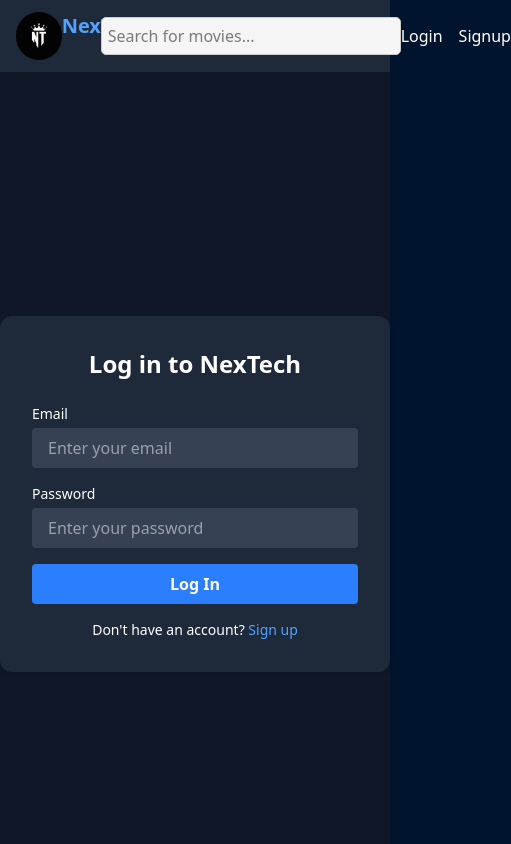
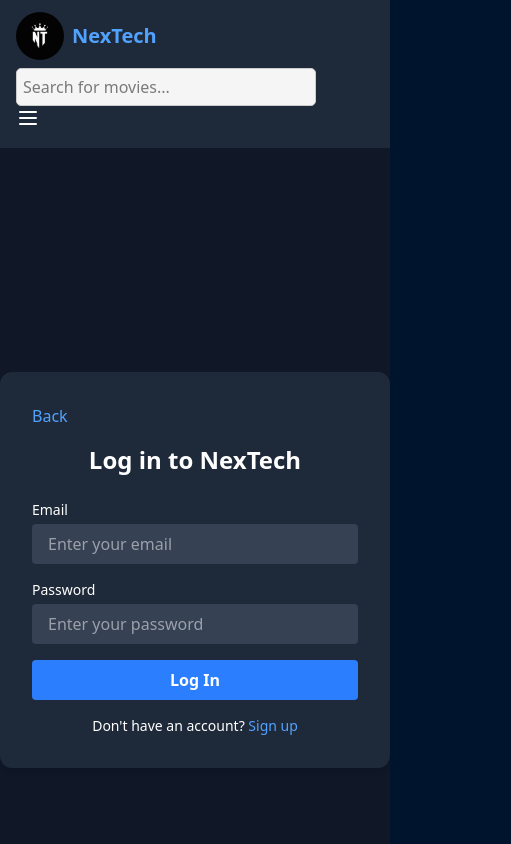
Before and after one commit to jax-screech/react-movie-capstone, a React (Vite) app: page /login in a window 390 px wide. Shown: the top 844 px of the page, 511 px wide, since content can reach past the window. Built offline with nearby package versions, Linux system fonts and the light colour scheme; no server answers.

Commit message:
prompted the user to signup

```diff
--- a/package.json
+++ b/package.json
@@ -14,6 +14,7 @@
     "firebase": "^11.7.1",
     "react": "^19.1.0",
     "react-dom": "^19.1.0",
+    "react-firebase-hooks": "^5.1.1",
     "react-router-dom": "^7.6.0",
     "tailwindcss": "^4.1.6"
   },
--- a/src/App.jsx
+++ b/src/App.jsx
@@ -6,11 +6,13 @@ import Navbar from "./components/Navbar.jsx";
 import Footer from "./components/Footer.jsx";
 import HomePage from "./pages/Home.jsx";
 import Genres from "./pages/Genres.jsx";
+import Account from "./pages/Account.jsx";
 
 const App = () => {
   return (
     <Router>
       <Navbar />
+      <Account />
       <Routes>
         <Route path="/" element={<HomePage />} />
         <Route path="/login" element={<Login />} />
--- a/src/components/Navbar.jsx
+++ b/src/components/Navbar.jsx
@@ -4,16 +4,49 @@ import Logo from "../assets/logo.jpeg"
 import Searchbar from "./Searchbar";
 
 const Navbar = () => {
+  const [isMenuOpen, setIsMenuOpen] = React.useState(false);
+
   return (
-    <nav className="bg-gray-800 text-white px-4 py-3 flex justify-between items-center">
-      <div className="flex">
+    <nav className="bg-gray-800 text-white px-4 py-3 flex flex-wrap items-center justify-between">
+      <div className="flex items-center space-x-2">
         <img src={Logo} alt="logo" className="rounded-full h-12 w-12" />
         <p className="text-xl font-bold text-blue-400">NexTech</p>
       </div>
-      <Searchbar />
-      <div className="space-x-4">
-        <Link to="/login" className="hover:text-blue-300">Login</Link>
-        <Link to="/signup" className="hover:text-blue-300">Signup</Link>
+      <div className="w-full md:w-auto mt-2 md:mt-0">
+        <Searchbar />
+      </div>
+      <div className="md:hidden">
+        <button
+          onClick={() => setIsMenuOpen(!isMenuOpen)}
+          className="text-white focus:outline-none"
+        >
+          <svg
+            className="w-6 h-6"
+            fill="none"
+            stroke="currentColor"
+            viewBox="0 0 24 24"
+            xmlns="http://www.w3.org/2000/svg"
+          >
+            <path
+              strokeLinecap="round"
+              strokeLinejoin="round"
+              strokeWidth={2}
+              d={isMenuOpen ? "M6 18L18 6M6 6l12 12" : "M4 6h16M4 12h16M4 18h16"}
+            />
+          </svg>
+        </button>
+      </div>
+      <div
+        className={`${
+          isMenuOpen ? "block" : "hidden"
+        } w-full md:flex md:items-center md:space-x-4 mt-2 md:mt-0`}
+      >
+        <Link to="/login" className="block md:inline hover:text-blue-300">
+          Login
+        </Link>
+        <Link to="/signup" className="block md:inline hover:text-blue-300">
+          Signup
+        </Link>
       </div>
     </nav>
   );
--- /dev/null
+++ b/src/pages/Account.jsx
@@ -0,0 +1,15 @@
+// src/components/PrivateRoute.js
+import React from 'react';
+import { Navigate } from 'react-router-dom';
+import { useAuthState } from 'react-firebase-hooks/auth';
+import { auth } from '../firebaseConfig';
+
+const Account = ({ children }) => {
+  const [user, loading] = useAuthState(auth);
+
+  if (loading) return <div className="text-white p-4">Loading...</div>;
+
+  return user ? children : <Navigate to="/login" />;
+};
+
+export default Account;
--- a/src/pages/Home.jsx
+++ b/src/pages/Home.jsx
@@ -1,5 +1,5 @@
 import React from "react";
-
+import { Link } from "react-router-dom";
 import FeaturedMovie from '../assets/lucifer.jpeg';
 import FeaturedMovie2 from '../assets/henry.jpeg';
 import FeaturedMovie3 from '../assets/gs.jpeg';
@@ -23,10 +23,13 @@ const Home = () => {
 
   return (
     <div className="bg-gray-900 text-white p-6 min-h-screen">
-      <h1 className="text-3xl font-bold mb-4">Welcome to NexTech Movies</h1>
-      <button className="bg-blue-500 hover:bg-blue-600 text-white font-semibold px-4 py-2 rounded mb-6">
-        Get Started
-      </button>
+      <div className="ml-100">
+        <h1 className="text-3xl font-bold mb-4">Welcome to NexTech Movies</h1>
+        <p>Get Started with us inorder to see more</p>
+        <Link to="/signup" className="bg-blue-600 rounded-lg px-3 py-1 ml-20 mt-4 hover:text-blue-300">
+          Get Started
+        </Link>
+      </div>
 
       <div>
         <h2 className="text-2xl font-semibold mb-4">Featured Movies</h2>
--- a/src/pages/Signin.jsx
+++ b/src/pages/Signin.jsx
@@ -23,6 +23,10 @@ const Signin = () => {
   return (
     <div className="flex items-center justify-center min-h-screen bg-gray-900 text-white">
       <div className="bg-gray-800 p-8 rounded-xl shadow-md w-full max-w-md">
+          <button
+            onClick={() => navigate(-1)}
+            className="mb-4 text-blue-400 hover:underline"
+          >Back</button>
         <h2 className="text-2xl font-bold mb-6 text-center">Log in to NexTech</h2>
         {error && <p className="text-red-400 mb-4">{error}</p>}
         <form onSubmit={handleLogin} className="space-y-4">
--- a/src/pages/Signup.jsx
+++ b/src/pages/Signup.jsx
@@ -35,6 +35,10 @@ const Signup = () => {
   return (
     <div className="flex items-center justify-center min-h-screen bg-gray-900 text-white">
       <div className="bg-gray-800 p-8 rounded-xl shadow-md w-full max-w-md">
+        <button
+          onClick={() => navigate(-1)}
+          className="mb-4 text-blue-400 hover:underline"
+        >Back</button>
         <h2 className="text-2xl font-bold mb-6 text-center">Sign Up to NexTech</h2>
         {error && <p className="text-red-400 mb-4 text-sm">{error}</p>}
         <form onSubmit={handleSignup} className="space-y-4">
```
Also changed, not shown: 1 other file (tests, documents, lock files or other folders).
